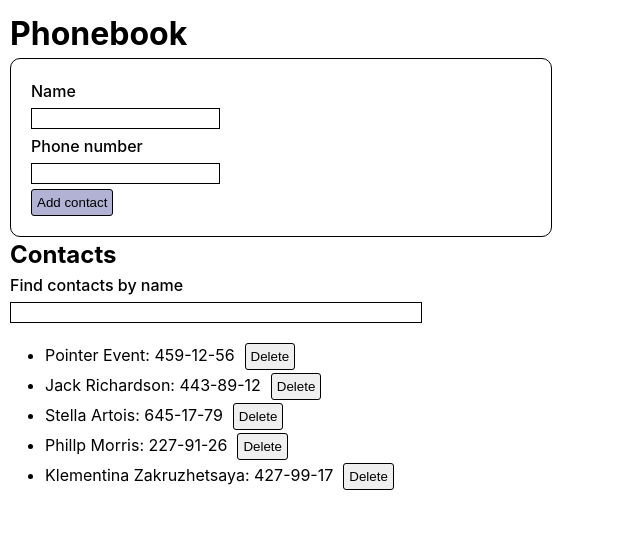
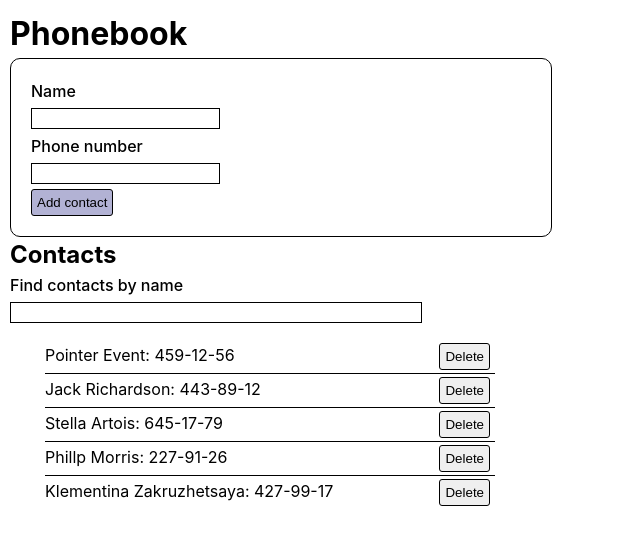
Before and after one commit to abdeev/goit-react-hw-03-phonebook, a React (Create React App) app: page / in a window 1280 px wide. Shown: the top 544 px of the page, without its empty margins (0-640 px from the left). Built offline with nearby package versions, Linux system fonts and the light colour scheme.

Commit message:
adding corrections

```diff
--- a/package.json
+++ b/package.json
@@ -2,7 +2,7 @@
   "name": "react-homework-template",
   "version": "0.1.0",
   "private": true,
-  "homepage": "https://abdeev.github.io/goit-react-hw-02-phonebook/",
+  "homepage": "https://abdeev.github.io/goit-react-hw-03-phonebook/",
   "dependencies": {
     "@testing-library/jest-dom": "^5.16.3",
     "@testing-library/react": "^12.1.4",
--- a/src/components/ContactsList/ContactsList.module.css
+++ b/src/components/ContactsList/ContactsList.module.css
@@ -5,5 +5,11 @@
   align-items: left;
 }
 .list_item {
+  display: flex;
   margin-left: 20px;
+  justify-content: space-between;
 }
+.list_item:not(:last-child) {
+  border-bottom: #000 1px solid;
+  margin-bottom: 3px;
+}
--- a/src/components/Filter/Filter.jsx
+++ b/src/components/Filter/Filter.jsx
@@ -12,11 +12,10 @@ export default function Filter({ onFilter, filter }) {
         className={css.input}
       ></input>
     </label>
-    )
+  );
 }
 
 Filter.propTypes = {
   onFilter: PropTypes.func,
   filter: PropTypes.string,
-
-}
+};
--- a/src/components/Form/Form.jsx
+++ b/src/components/Form/Form.jsx
@@ -1,23 +1,26 @@
-import { Component } from "react";
+import { Component } from 'react';
 import { nanoid } from 'nanoid';
 import css from './Form.module.css';
 
 class ContactForm extends Component {
   state = {
-        id:'',
+    id: '',
     name: '',
-        number: ''
-    }
+    number: '',
+  };
   handleChange = e => {
-        this.setState({ id: nanoid(), [e.currentTarget.name]: e.currentTarget.value });
+    this.setState({
+      id: nanoid(),
+      [e.currentTarget.name]: e.currentTarget.value,
+    });
   };
-    onButtonSubmit = (e) => {
+  onButtonSubmit = e => {
     e.preventDefault();
     this.props.submitProps(this.state);
     this.reset();
   };
   reset = () => {
-        this.setState({name: '', number: '',id:''})
+    this.setState({ name: '', number: '', id: '' });
   };
 
   render() {
@@ -50,9 +53,10 @@ class ContactForm extends Component {
             onChange={this.handleChange}
           />
         </label>
-                <button className={css.button_submit} type="submit">Add contact</button>
+        <button className={css.button_submit} type="submit">
+          Add contact
+        </button>
       </form>
-
     );
   }
 }
```
Lines whose indentation alone changed are shown as unchanged.
